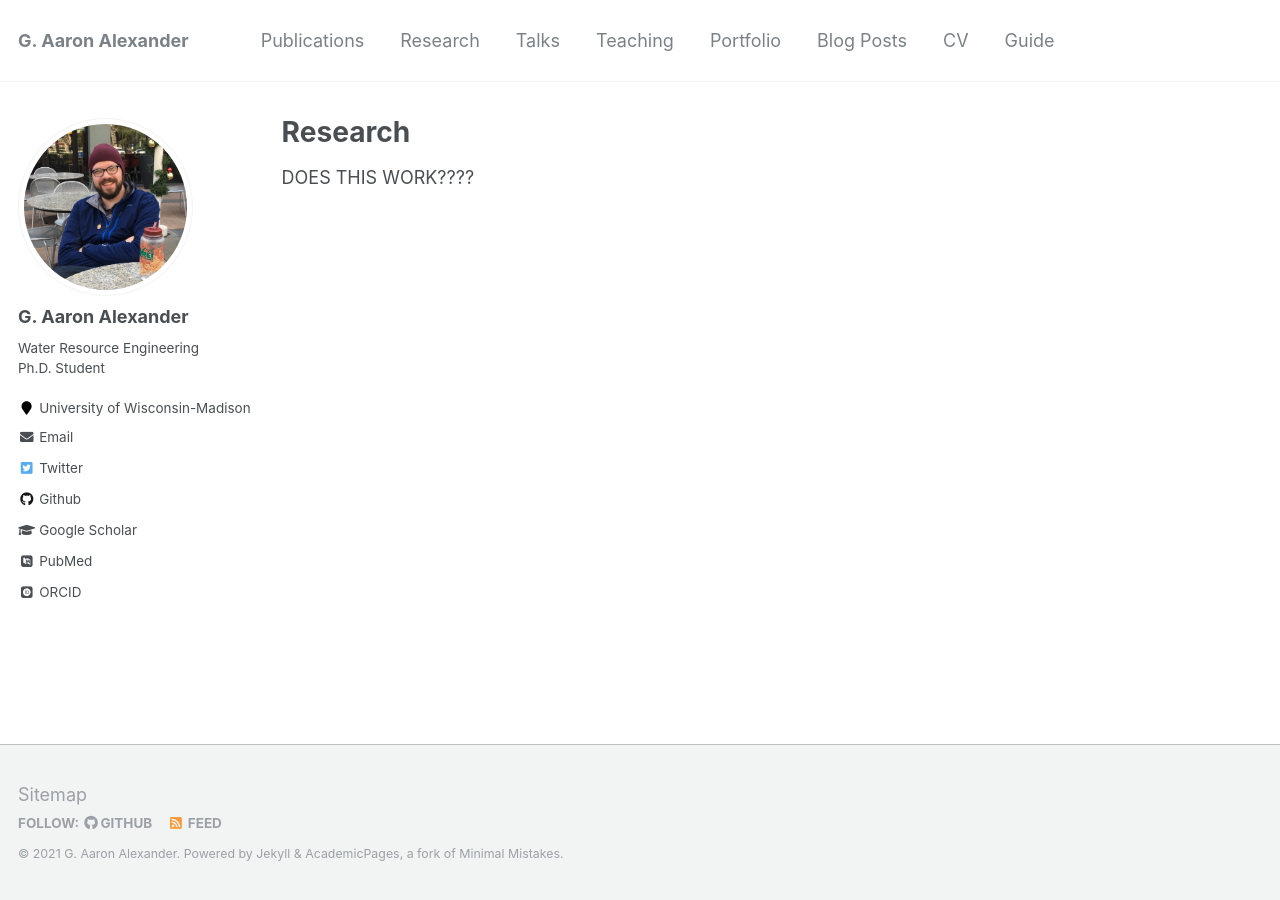
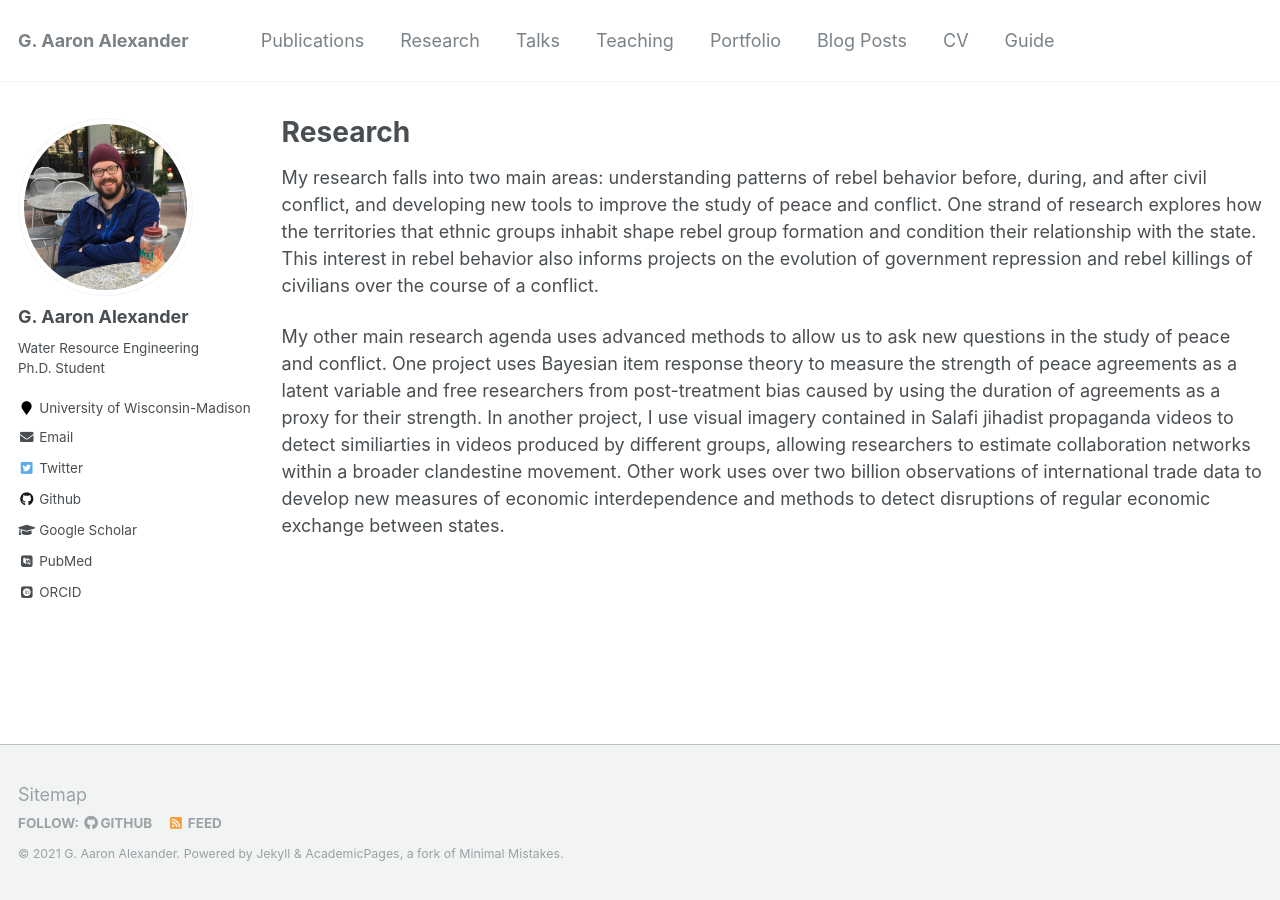
Before and after one commit to GAaronAlexander/gaaronalexander.github.io, a Jekyll site: the page built from _pages/research.md, in a window 1280 px wide. Built offline with Jekyll 4.4.1, drawn with Linux system fonts in a browser that asks for light colours; some web fonts are replaced.

Commit message:
config research added

```diff
--- a/_pages/research.md
+++ b/_pages/research.md
@@ -4,22 +4,17 @@ title: "Research"
 permalink: /research/
 author_profile: true
 ---
-DOES THIS WORK????
 
+My research falls into two main areas: understanding patterns of rebel behavior before, during, and after civil conflict, and developing new tools to improve the study of peace and conflict. One strand of research explores how the territories that ethnic groups inhabit shape rebel group formation and condition their relationship with the state. This interest in rebel behavior also informs projects on the evolution of government repression and rebel killings of civilians over the course of a conflict.
 
+My other main research agenda uses advanced methods to allow us to ask new questions in the study of peace and conflict. One project uses Bayesian item response theory to measure the strength of peace agreements as a latent variable and free researchers from post-treatment bias caused by using the duration of agreements as a proxy for their strength. In another project, I use visual imagery contained in Salafi jihadist propaganda videos to detect similiarties in videos produced by different groups, allowing researchers to estimate collaboration networks within a broader clandestine movement. Other work uses over two billion observations of international trade data to develop new measures of economic interdependence and methods to detect disruptions of regular economic exchange between states.
 
-<!--
-## Current Projects
+<!-- <nbsp>
 
-### integrating the Processes of Green Infrastructure in a Large-Scale Land Surface Model
-
-![Test Image](/images/conceptual_model_v4_simple_title-01.png) -->
-
-
-<!-- {% include base_path %}
+{% include base_path %}
 
 {% assign ordered_pages = site.research | sort:"order_number" %}
 
 {% for post in ordered_pages %}
-  {% include archive-single.html type="grid" %}
+ {% include archive-single.html type="grid" %}
 {% endfor %} -->
```
